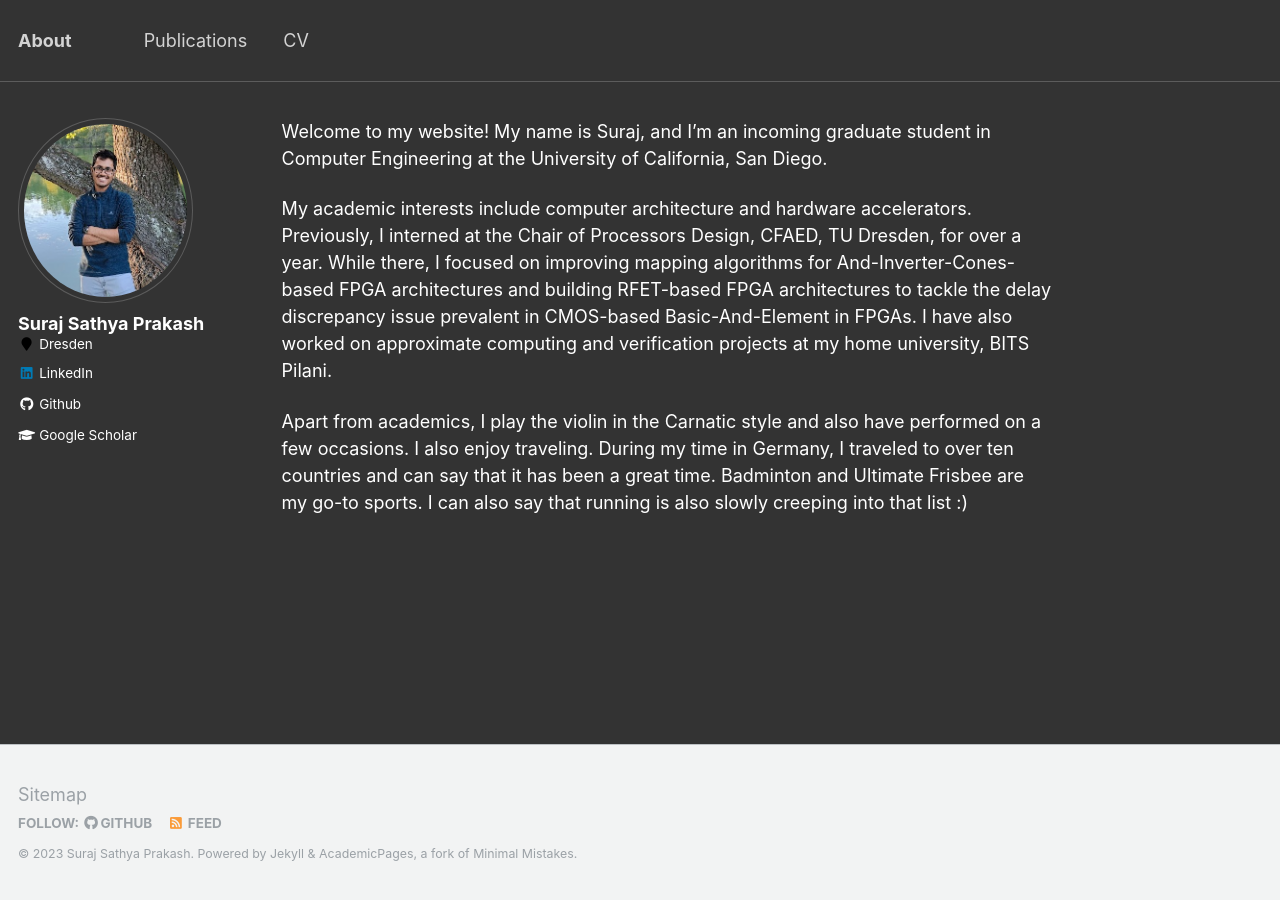
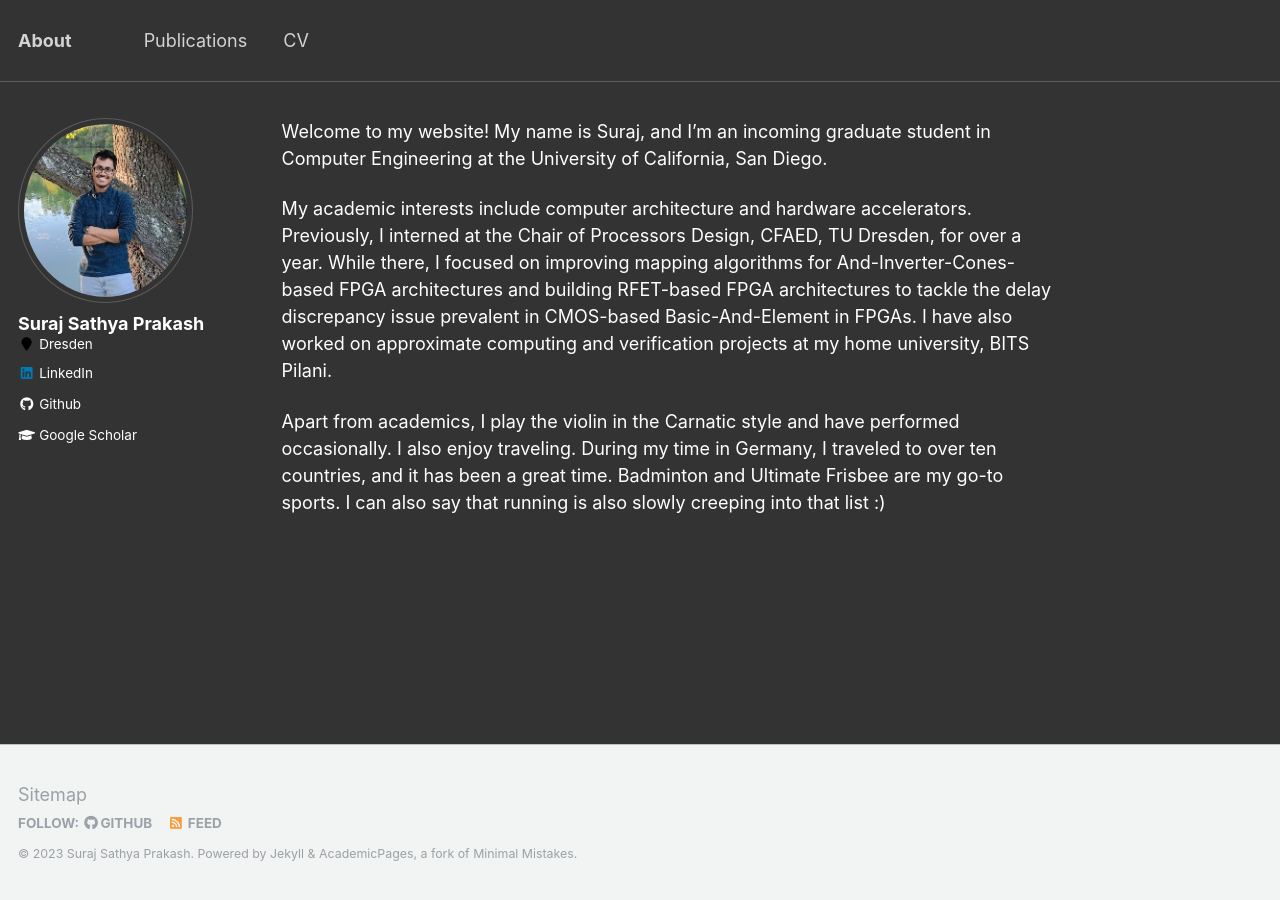
Before and after one commit to suraj-2306/suraj-2306, a Jekyll site: the page built from _pages/about.md, in a window 1280 px wide. Built offline with Jekyll 4.4.1, drawn with Linux system fonts in a browser that asks for light colours.

Commit message:
modified about section

```diff
--- a/_pages/about.md
+++ b/_pages/about.md
@@ -12,7 +12,8 @@ Welcome to my website! My name is Suraj, and I'm an incoming graduate student in
 My academic interests include computer architecture and hardware accelerators. Previously, I interned at the Chair of Processors Design, CFAED, TU Dresden, for over a year. While there, I focused on improving mapping algorithms for And-Inverter-Cones-based FPGA architectures and building RFET-based FPGA architectures to tackle the delay discrepancy issue prevalent in CMOS-based Basic-And-Element in FPGAs.
 I have also worked on approximate computing and verification projects at my home university, BITS Pilani.
 
-Apart from academics, I play the violin in the Carnatic style and also have performed on a few occasions. I also enjoy traveling. During my time in Germany, I traveled to over ten countries and can say that it has been a great time. Badminton and Ultimate Frisbee are my go-to sports. I can also say that running is also slowly creeping into that list :)
+Apart from academics, I play the violin in the Carnatic style and have performed occasionally. I also enjoy traveling. During my time in Germany, I traveled to over ten countries, and it has been a great time. Badminton and Ultimate Frisbee are my go-to sports. I can also say that running is also slowly creeping into that list :)
+
 
 
 <!-- In my previous projects I worked on approximate computing. I, along with a fellow student, had proposed a novel method to reduce the number of accumulation stages in the booth multipler algorithm. The approximation stratergy was based on probabilistic analysis of partial product generation methods. -->
```
